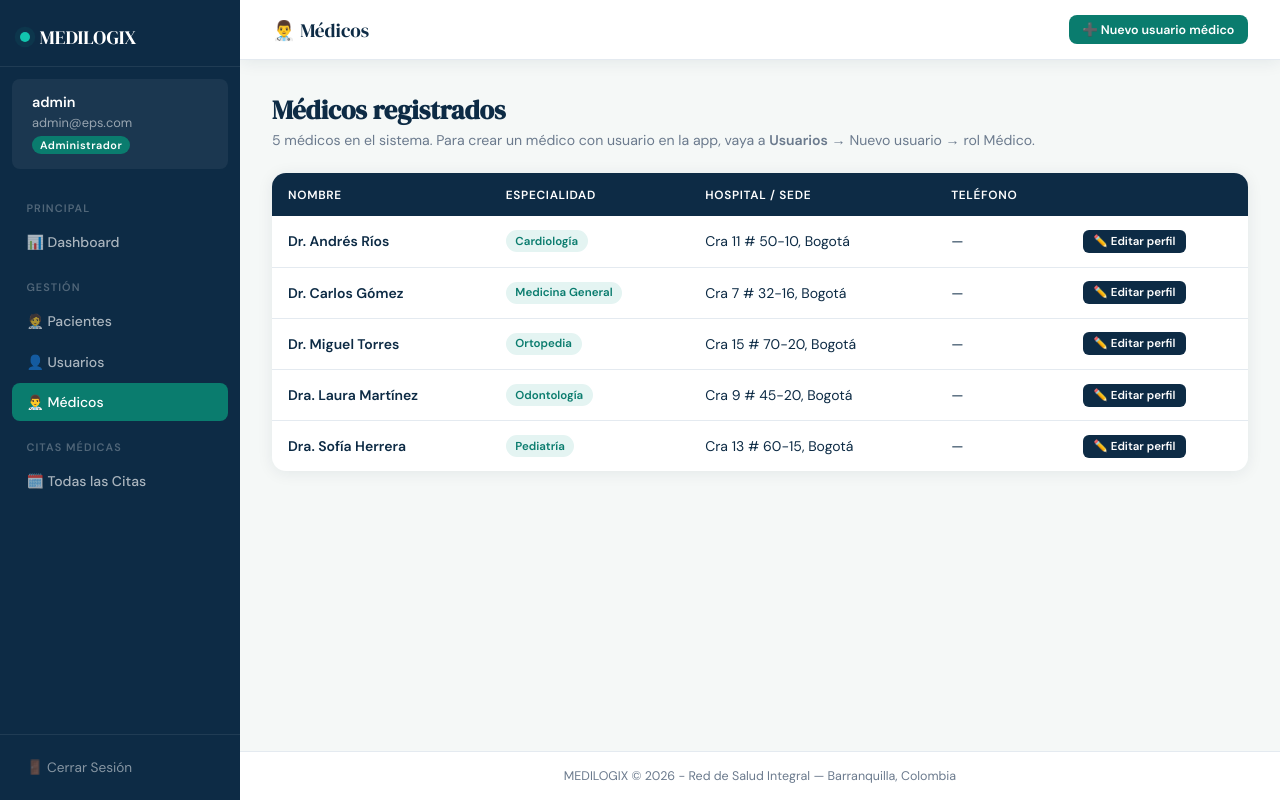
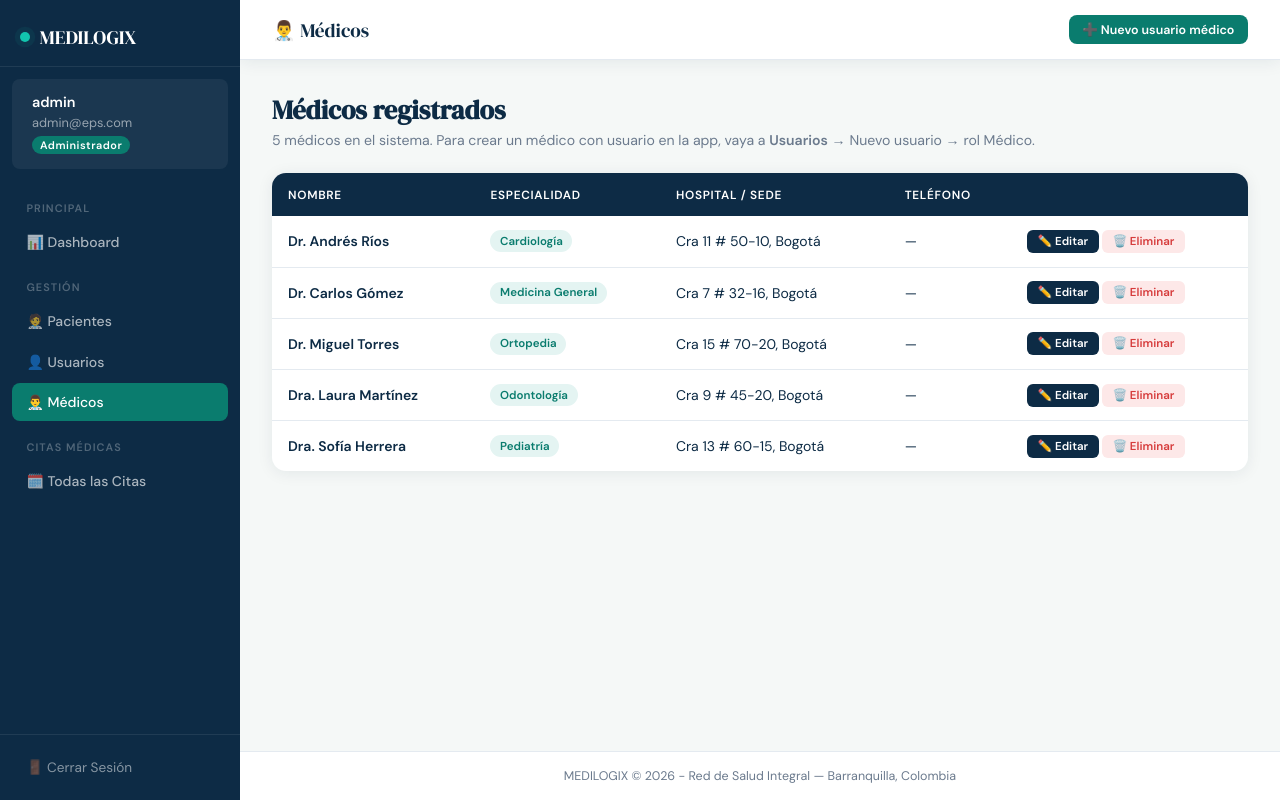
Before and after one commit to medilogix6-ops/eps_citas_app, a Flask app: page /medicos in a window 1280 px wide. Run offline with Flask 3, Linux system fonts and the light colour scheme; a user stored in the database is signed in; data comes from the database, SQL or seed files in the repository.

Commit message:
eliminar medicos

```diff
--- a/app.py
+++ b/app.py
@@ -25,6 +25,7 @@ from models.medicos import (
     listar_medicos_admin,
     obtener_medico_por_id,
     actualizar_medico,
+    eliminar_medico,
 )
 from models.citas import (
     reservar_cita,
@@ -459,6 +460,15 @@ def editar_medico(mid):
 
     return render_template('editar_medico.html', med=med, hospital_default=Config.MEDICO_HOSPITAL_DEFAULT)
 
+
+@app.route('/medicos/eliminar/<int:mid>', methods=['POST'])
+@admin_required
+def eliminar_medico_view(mid):
+    ok, msg = eliminar_medico(mid)
+    flash(msg, 'success' if ok else 'error')
+    return redirect(url_for('lista_medicos'))
+
+
 # ──────────────────────────────────────────────
 #  CITAS
 # ──────────────────────────────────────────────
@@ -519,6 +529,8 @@ def actualizar(cita_id):
     medicos = listar_medicos()
     if not cita:
         flash('Cita no encontrada.', 'error')
+        if session.get('rol') == 'Administrador':
+            return redirect(url_for('todas_citas'))
         return redirect(url_for('consulta_cita'))
     if request.method == 'POST':
         ok, msg = actualizar_cita(
@@ -532,6 +544,8 @@ def actualizar(cita_id):
         )
         flash(msg, 'success' if ok else 'error')
         if ok:
+            if session.get('rol') == 'Administrador':
+                return redirect(url_for('todas_citas'))
             return redirect(url_for('consulta_cita'))
     return render_template('actualizar_cita.html', cita=cita, medicos=medicos)
 
@@ -544,6 +558,11 @@ def eliminar(cita_id):
 
     ok, msg = eliminar_cita(cita_id)
     flash(msg, 'success' if ok else 'error')
+    rol = session.get('rol')
+    if rol == 'Administrador':
+        return redirect(url_for('todas_citas'))
+    if rol == 'Paciente':
+        return redirect(url_for('perfil_paciente'))
     return redirect(url_for('consulta_cita'))
 
 # ──────────────────────────────────────────────
--- a/models/medicos.py
+++ b/models/medicos.py
@@ -92,14 +92,25 @@ def agregar_medico(nombre, especialidad, direccion=''):
 
 def eliminar_medico(medico_id):
     conn = get_connection()
-    cur  = conn.cursor()
+    cur = conn.cursor()
     try:
+        cur.execute("SELECT COUNT(*) FROM usuarios WHERE medico_id = %s", (medico_id,))
+        if cur.fetchone()[0] > 0:
+            return (
+                False,
+                "No se puede eliminar: hay un usuario vinculado a este médico. "
+                "Elimine o cambie el rol de ese usuario en Usuarios.",
+            )
+        cur.execute("SELECT COUNT(*) FROM citas WHERE medico_id = %s", (medico_id,))
+        if cur.fetchone()[0] > 0:
+            return False, "No se puede eliminar: el médico tiene citas registradas."
+
         cur.execute("DELETE FROM medicos WHERE id = %s", (medico_id,))
         conn.commit()
         return True, "Médico eliminado."
     except Exception as e:
         if "foreign key" in str(e).lower():
-            return False, "No se puede eliminar: el médico tiene citas asignadas."
+            return False, "No se puede eliminar: el médico tiene datos relacionados en el sistema."
         return False, str(e)
     finally:
         cur.close()
--- a/templates/lista_medicos.html
+++ b/templates/lista_medicos.html
@@ -33,8 +33,12 @@
           <td><span class="badge badge-teal">{{ m.especialidad }}</span></td>
           <td>{{ m.direccion if m.direccion else '—' }}</td>
           <td>{{ m.telefono if m.telefono else '—' }}</td>
-          <td>
-            <a href="{{ url_for('editar_medico', mid=m.id) }}" class="btn btn-navy btn-xs">✏️ Editar perfil</a>
+          <td class="actions" style="white-space:nowrap;">
+            <a href="{{ url_for('editar_medico', mid=m.id) }}" class="btn btn-navy btn-xs">✏️ Editar</a>
+            <form method="POST" action="{{ url_for('eliminar_medico_view', mid=m.id) }}" style="display:inline;"
+                  onsubmit="return confirm('¿Eliminar este médico del sistema? Esta acción no se puede deshacer.');">
+              <button type="submit" class="btn btn-danger btn-xs">🗑️ Eliminar</button>
+            </form>
           </td>
         </tr>
         {% endfor %}
```
